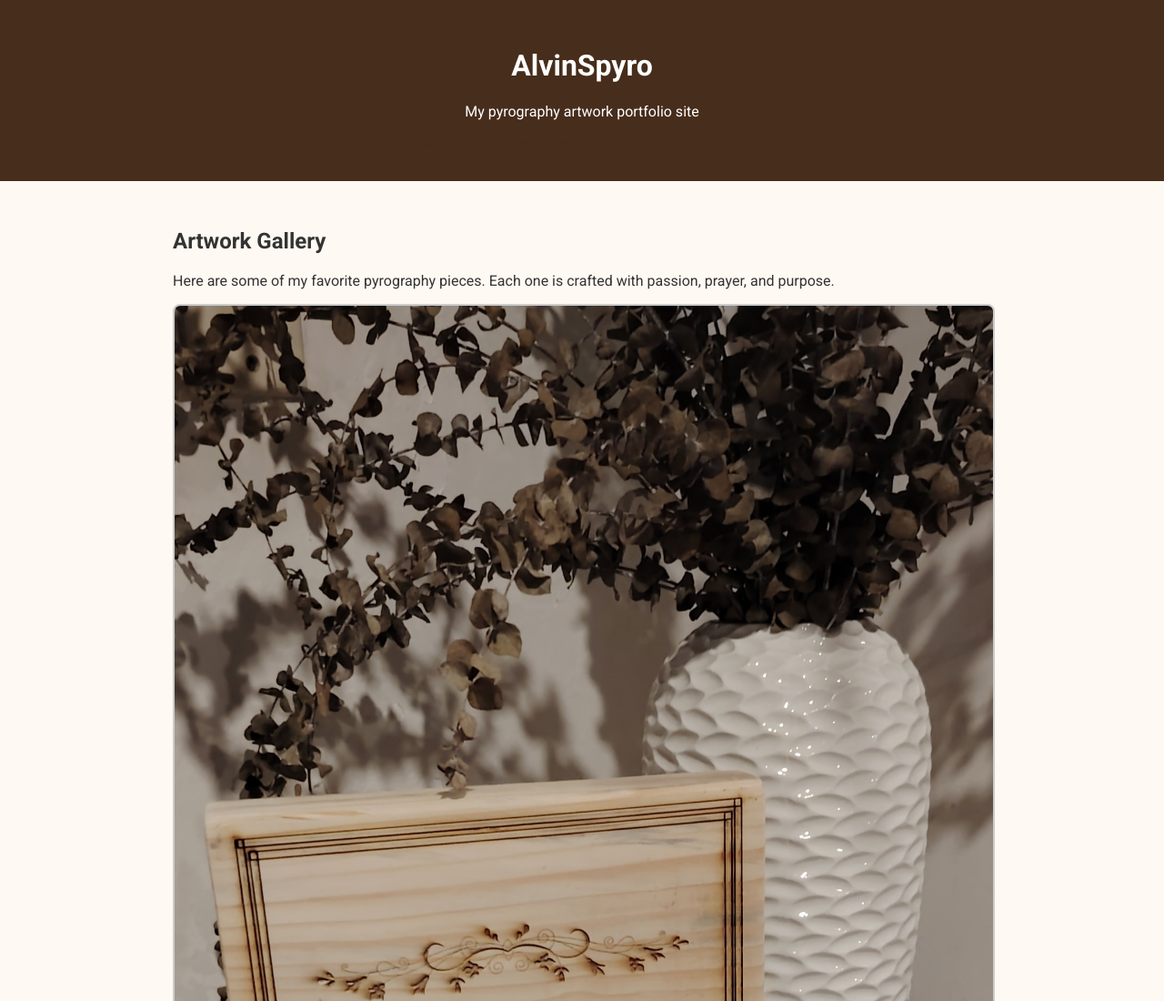
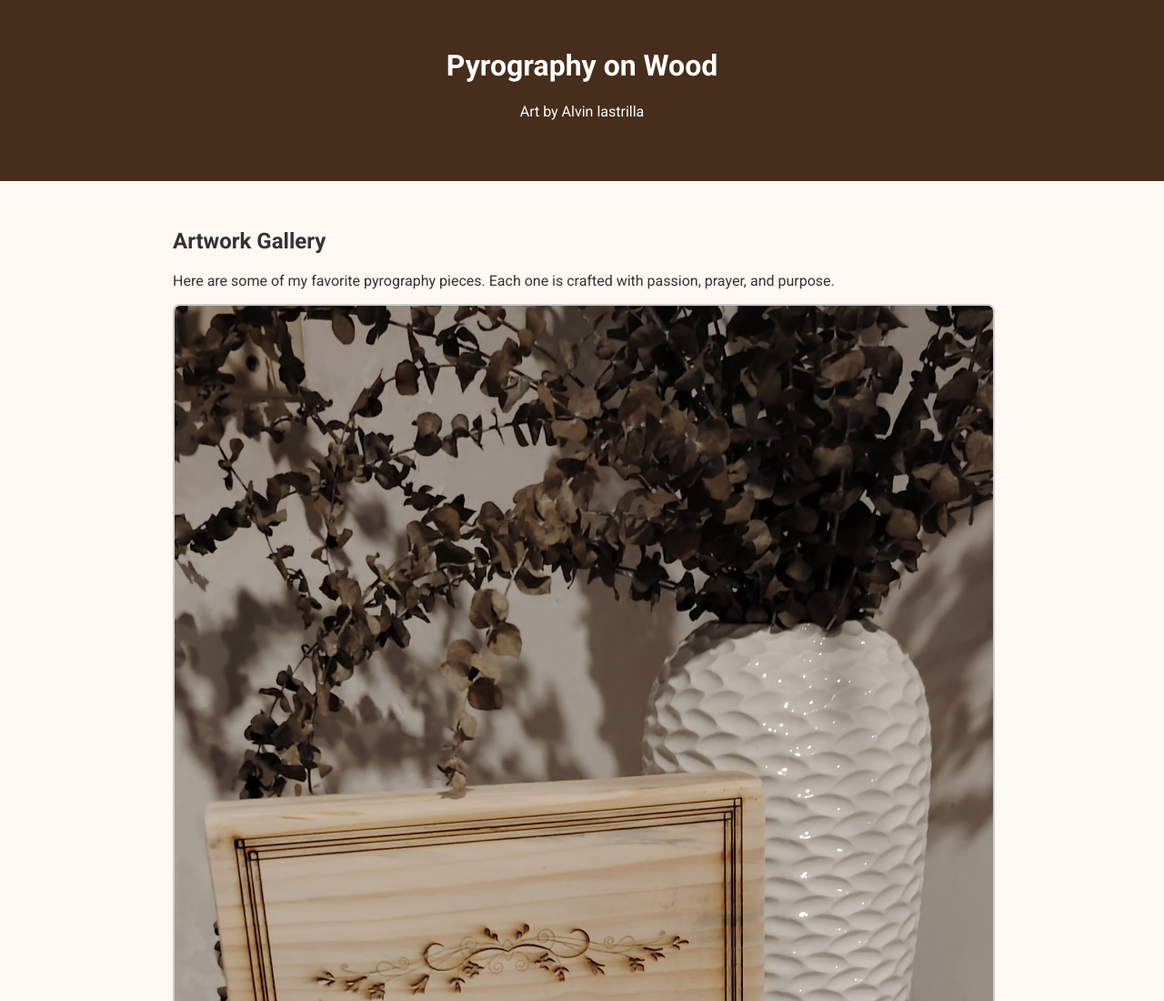
Before and after one commit to alvinspyro2024/alvinspyro.art, a plain HTML site: page index.html in a window 1280 px wide. Shown: the top 1100 px of the page at 91% size. Drawn offline with Linux system fonts and the light colour scheme.

Commit message:
Update index.html
following PR

```diff
--- a/index.html
+++ b/index.html
@@ -3,7 +3,7 @@
 <head>
   <meta charset="UTF-8" />
   <meta name="viewport" content="width=device-width, initial-scale=1.0" />
-  <title>AlvinSpyro | Pyrography Art</title>
+  <title>Pyrography on Wood| Art by Alvin Lastrilla</title>
   <link href="https://fonts.googleapis.com/css2?family=Roboto:wght@400;700&display=swap" rel="stylesheet">
   <style>
     body { font-family: 'Roboto', sans-serif; margin: 0; padding: 0; background-color: #fff9f3; color: #333; }
@@ -20,8 +20,8 @@
 </head>
 <body>
   <header>
-    <h1>AlvinSpyro</h1>
-    <p>My pyrography artwork portfolio site</p>
+    <h1>Pyrography on Wood</h1>
+    <p>Art by Alvin lastrilla</p>
     <nav>
       <a href="#gallery">Gallery</a>
       <a href="#tags">Verse Tags</a>
```
